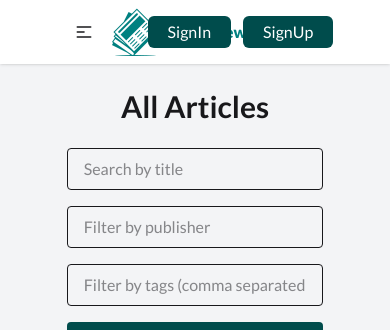
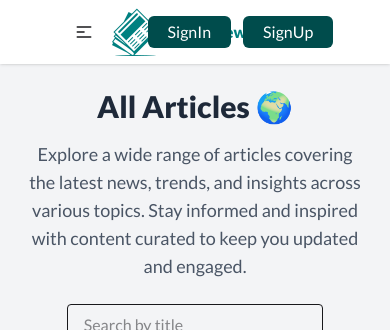
Before and after one commit to mubtasimprime/NewsPaper_MERN, a React (Vite) app: page /all-articles in a window 390 px wide. Shown: the top 330 px of the page. Built offline with nearby package versions, Linux system fonts and the light colour scheme; no server answers.

Commit message:
Paragraph added in all article, premium, subcription image fixed for mobile device

```diff
--- a/src/components/HomePageModal.jsx
+++ b/src/components/HomePageModal.jsx
@@ -9,7 +9,7 @@ const HomePageModal = () => {
     if (window.location.pathname === "/") {
       const timer = setTimeout(() => {
         setShowModal(true);
-      }, 5000);
+      }, 10000);
 
       return () => clearTimeout(timer);
     }
--- a/src/layout/DashboardLayout.jsx
+++ b/src/layout/DashboardLayout.jsx
@@ -59,7 +59,7 @@ const DashboardLayout = () => {
         />
       </aside>
 
-      {/* Overlay when sidebar is open on small screens */}
+
       {sidebarOpen && (
         <div
           className="fixed inset-0 bg-black opacity-25 z-30 md:hidden"
--- a/src/pages/AllArticlesPublic.jsx
+++ b/src/pages/AllArticlesPublic.jsx
@@ -49,7 +49,14 @@ const AllArticlesPublic = () => {
 
   return (
     <div className="min-h-screen bg-gray-100 p-6">
-      <h1 className="text-3xl font-bold mb-6 text-center">All Articles</h1>
+      <h1 className="text-3xl font-extrabold text-gray-800 mb-4 text-center">
+        All Articles 🌍
+      </h1>
+      <p className="text-gray-600 text-lg max-w-4xl mx-auto text-center mb-6">
+        Explore a wide range of articles covering the latest news, trends, and
+        insights across various topics. Stay informed and inspired with content
+        curated to keep you updated and engaged.
+      </p>
 
       {/* Search & Filters */}
       <div className="flex flex-col md:flex-row gap-4 mb-6 max-w-9/12 mx-auto">
--- a/src/pages/PremiumArticles.jsx
+++ b/src/pages/PremiumArticles.jsx
@@ -33,7 +33,15 @@ const PremiumArticles = () => {
 
   return (
     <div className="min-h-screen bg-gray-100 p-6">
-      <h1 className="text-3xl font-bold mb-6 text-center">Premium Articles</h1>
+      <h1 className="text-3xl font-extrabold text-gray-800 mb-4 text-center">
+        Premium Articles ⭐
+      </h1>
+      <p className="text-gray-600 text-lg max-w-4xl mx-auto text-center mb-6">
+        Unlock exclusive access to in-depth articles, expert insights, and
+        high-quality content available only to premium members. Stay ahead with
+        carefully curated information designed to provide greater value and a
+        deeper understanding of your interests.
+      </p>
 
       <div className="grid grid-cols-1 md:grid-cols-2 lg:grid-cols-3 gap-6 max-w-9/12 mx-auto">
         {articles.map((article) => {
--- a/src/pages/Subscription.jsx
+++ b/src/pages/Subscription.jsx
@@ -22,17 +22,17 @@ export default function Subscription() {
   return (
     <div className="min-h-screen bg-gray-50 flex flex-col">
       <div
-        className="h-[70vh] bg-cover bg-center"
+        className="h-[50vh] sm:h-[70vh] bg-cover bg-center"
         style={{
-          backgroundImage: "url('https://i.ibb.co.com/Qjm1H5T4/sub.jpg')",
+          backgroundImage: "url('https://i.ibb.co/Qjm1H5T4/sub.jpg')",
         }}
       >
         <div className="h-full w-full bg-black/10"></div>
       </div>
 
-      <div className="flex-grow flex justify-center items-center py-12 bg-gradient-to-b from-gray-100 to-gray-200">
+      <div className="flex-grow flex justify-center items-center py-12 max-w-9/12 mx-auto">
         <div className="backdrop-blur-md bg-white/70 shadow-xl rounded-2xl p-8 w-full max-w-md border border-gray-200">
-          <h2 className="text-2xl font-semibold text-gray-800 mb-6 text-center">
+          <h2 className="text-3xl font-extrabold text-gray-800 mb-4 text-center">
             Choose Your Plan
           </h2>
 
```
